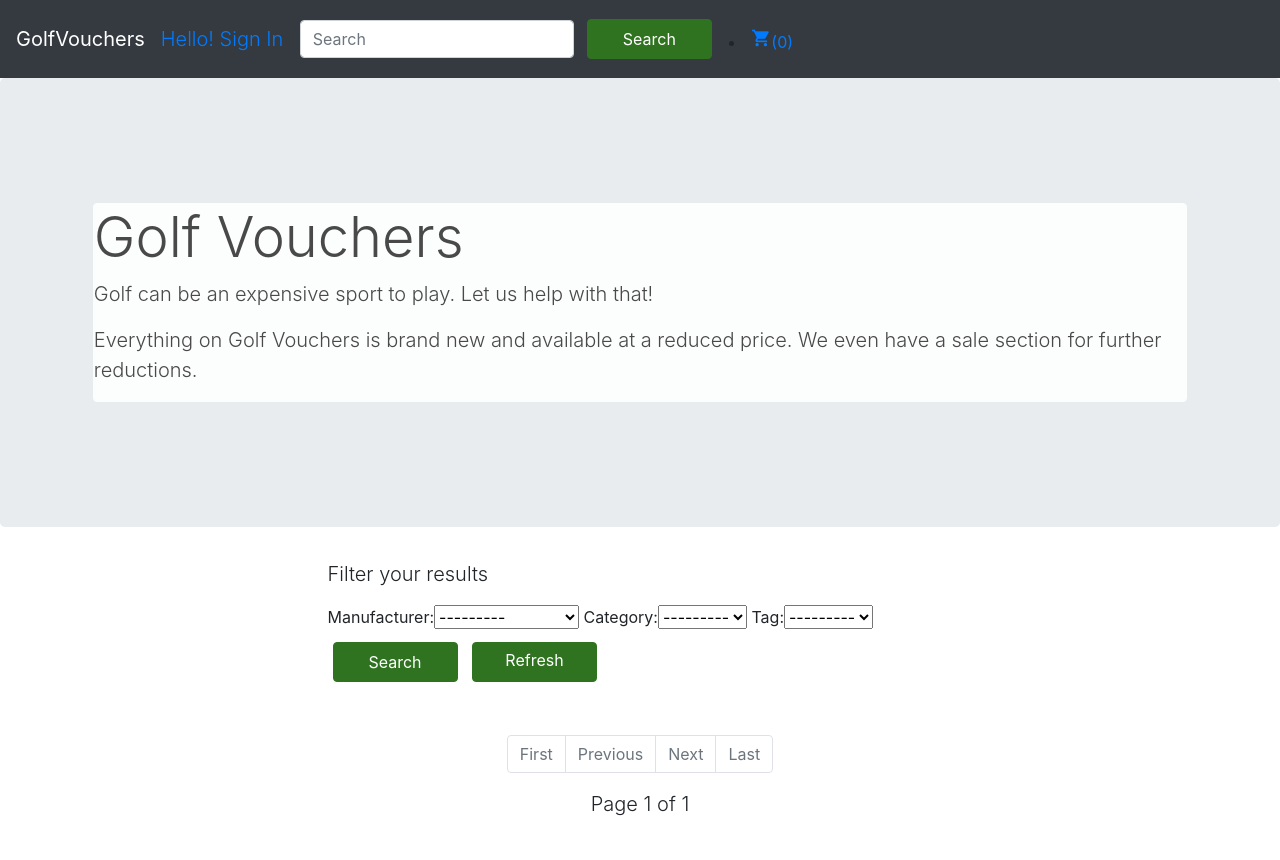
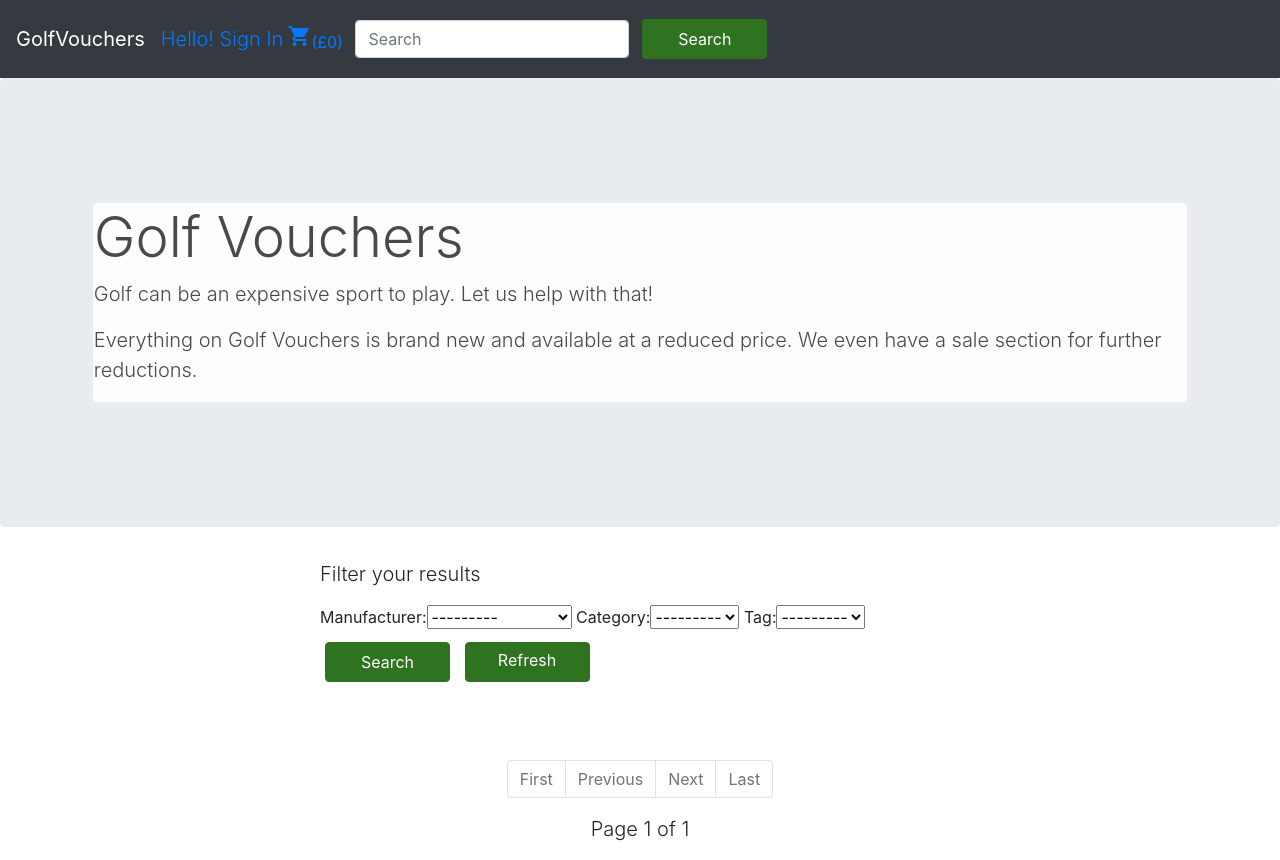
Before and after one commit to martingr1/golfvouchers, a Django app: page /posts/ in a window 1280 px wide. Before the commit the page ends 816 px from the top, so only its background shows below. Run offline with Django 3.2, Linux system fonts and the light colour scheme; data that the repository does not hold is empty; some libraries are stand-ins or nearby versions; some web fonts are replaced.

Commit message:
updated nav styles in templates/base.html, static/css/custom.css and posts/templates/posts.html

```diff
--- a/posts/templates/posts.html
+++ b/posts/templates/posts.html
@@ -20,7 +20,7 @@
 				href="{% url 'new_post' %}">New Product
 			</a>
 	{% endif %}
-	<div class="row justify-content-center">
+	<div class="row no-gutters justify-content-center">
 		<div class="col-xs-12 col-md-6">
 			<p class="lead">Filter your results</p>
 			<form method="GET" enctype="multipart/form-data">
@@ -36,7 +36,7 @@
 		{% for post in posts %}
 		<div class="card-deck col-xs-12 col-md-6 col-lg-4">
 			<div class="card">
-				<img class="card-img-top img-fluid default-image" src="{{ MEDIA_URL }}{{ post.image }}" alt="Product image">
+				<img class="card-img-top img-fluid img-post" src="{{ MEDIA_URL }}{{ post.image }}" alt="Product image">
 				<div class="card-header">
 					<div class="card-title">
 						<a class="lead links" data-toggle="tooltip" data-placement="top" title="View and purchase"
--- a/static/css/custom.css
+++ b/static/css/custom.css
@@ -224,11 +224,10 @@ color: #383838;
     width: 10vh;
 }
 
-.total-price {
-  width: 83px;
-  padding-top: 27px;
-  text-align: center;
-  font-size: 16px;
-  color: #43484D;
-  font-weight: 300;
+.cart-icon {
+
+    height: 15px;
+    width: 15px;
+    color: white;
+
 }
--- a/templates/base.html
+++ b/templates/base.html
@@ -52,13 +52,14 @@
 			</ul>
 
 		</div>
+		<div class="d-flex align-items-center justify-content-center">
+			<a href="{% url 'view_cart' %}"><i class="material-icons">shopping_cart</i>(£{{total}})</a>
+		</div>
 		<form action="{% url 'search' %}" class="form-inline my-2 my-lg-0">
 			<input class="form-control mr-sm-2" type="text" name="q" placeholder="Search" aria-label="Search">
 			<button class="btn btn-outline-success my-2 my-sm-0" type="submit">Search</button>
 		</form>
-        <li class="cart-icon nav-item"><a
-						href="{% url 'view_cart' %}"><i class="mt-1 material-icons login-icon">shopping_cart</i>({{total}})
-					</a></li>
+
 	</nav>
 	{% if messages %}
 	{% for message in messages %}
```
